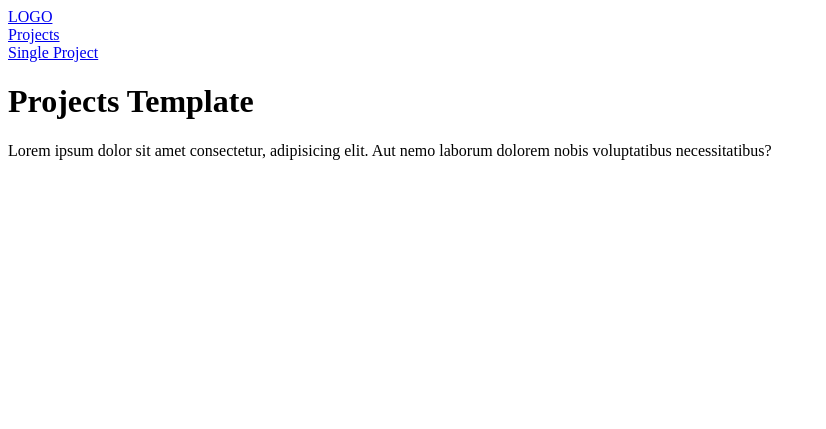
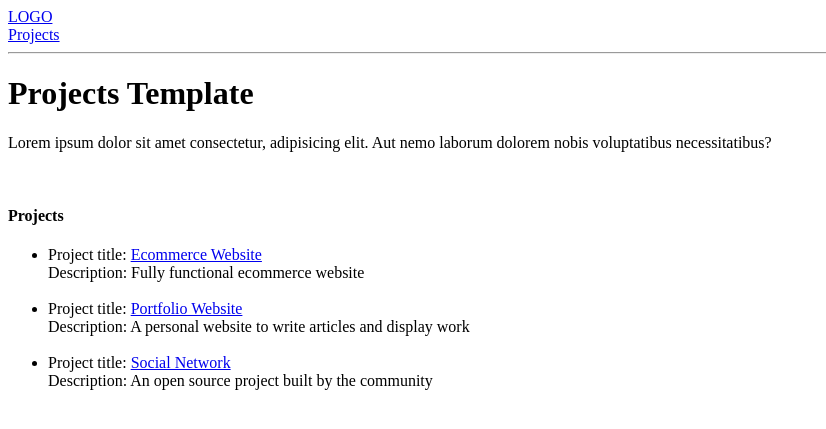
Before and after one commit to saida93522/project_search, a Django app: page /projects/ in a window 1280 px wide. Shown: the top 429 px of the page, without its empty margins (0-826 px from the left). Run offline with Django 3.2, Linux system fonts and the light colour scheme.

Commit message:
feat: add single-project path

```diff
--- a/projects/templates/projects/projects.html
+++ b/projects/templates/projects/projects.html
@@ -2,8 +2,23 @@
 <!--  -->
 {% block content %}
 <h1>Projects Template</h1>
+
 <p>
   Lorem ipsum dolor sit amet consectetur, adipisicing elit. Aut nemo laborum
   dolorem nobis voluptatibus necessitatibus?
 </p>
+
+<br />
+<h4>Projects</h4>
+<ul>
+  {% for project in projects %}
+  <li>
+    Project title:
+    <a href="{% url 'project' project.id %}"> {{ project.title }}</a>
+    <br />
+    Description: {{ project.description }}
+  </li>
+  <br />
+  {% endfor %}
+</ul>
 {% endblock %}
--- a/projects/templates/projects/single_project.html
+++ b/projects/templates/projects/single_project.html
@@ -7,5 +7,6 @@
   consequuntur dolores repudiandae pariatur! Dolore praesentium sed beatae ipsum
   ratione.
 </p>
-
+<p>{{ project.title }}</p>
+<p>{{ project.description }}</p>
 {% endblock %}
--- a/projects/urls.py
+++ b/projects/urls.py
@@ -4,5 +4,5 @@ from . import views
 urlpatterns = [
     path('', views.home, name='home'),
     path('projects/', views.projects, name='projects'),
-    path('single_project/', views.single_project, name='single_project')
+    path('project/<str:pk>/', views.single_project, name='project')
 ]
--- a/projects/views.py
+++ b/projects/views.py
@@ -2,12 +2,37 @@ from django.shortcuts import render
 
 # Create your views here.
 from django.shortcuts import render
+projectsList = [
+    {
+        'id': '1',
+        'title': 'Ecommerce Website',
+        'description': 'Fully functional ecommerce website'
+    },
+    {
+        'id': '2',
+        'title': 'Portfolio Website',
+        'description': 'A personal website to write articles and display work'
+    },
+    {
+        'id': '3',
+        'title': 'Social Network',
+        'description': 'An open source project built by the community'
+    }
+]
 
 def home(request):
     return render(request,'home.html')
 
 def projects(request):
-    return render(request,'projects/projects.html')
+    msg = 'projects'
+    number = 10
+    context = {'msg':msg, 'num':number, 'projects':projectsList}
+    return render(request,'projects/projects.html', context)
 
-def single_project(request):
-    return render(request,'projects/single_project.html')
+def single_project(request,pk):
+    projectObj = None
+    for i in projectsList:
+        if i['id'] == pk:
+            projectObj = i
+    context = {'project':projectObj}
+    return render(request,'projects/single_project.html',context)
--- a/templates/navbar.html
+++ b/templates/navbar.html
@@ -2,4 +2,4 @@
 <br />
 <a href="{% url 'projects' %}">Projects</a>
 <br />
-<a href="{% url 'single_project' %}">Single Project</a>
+<hr />
```
